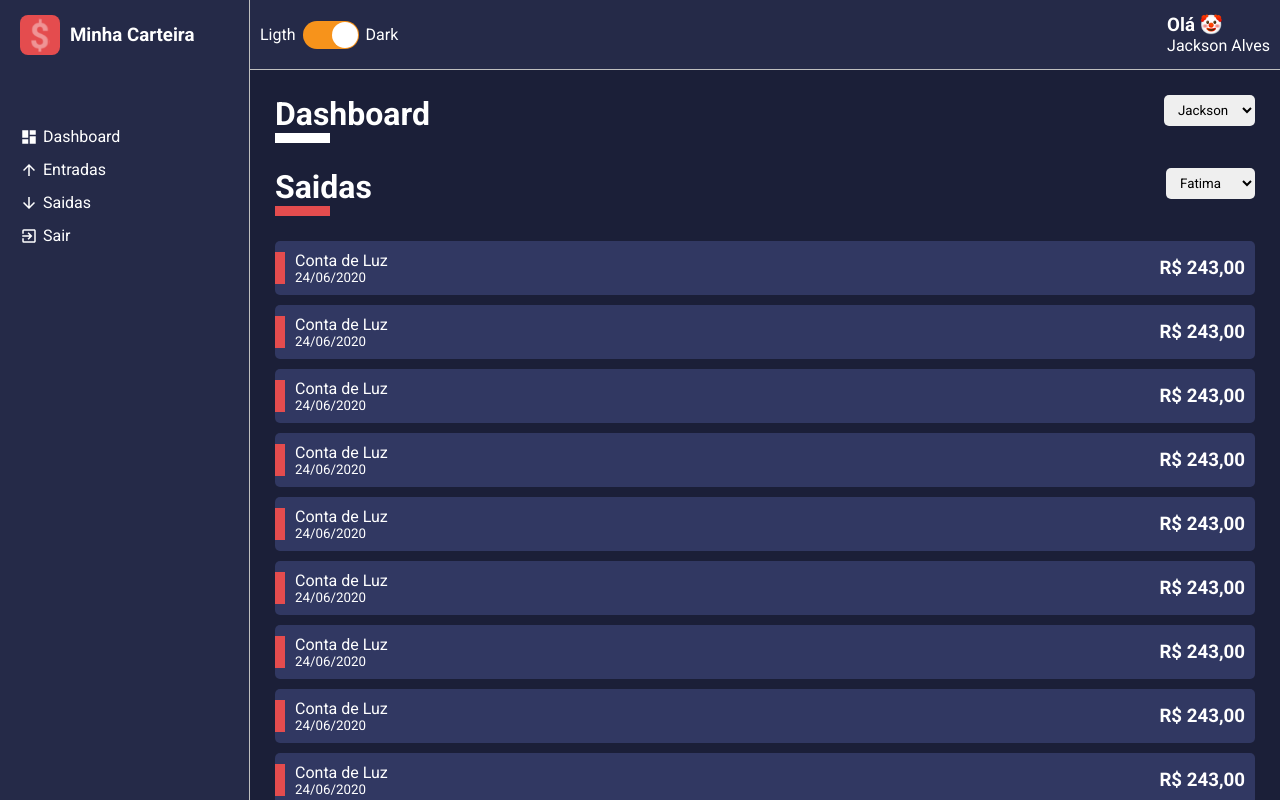
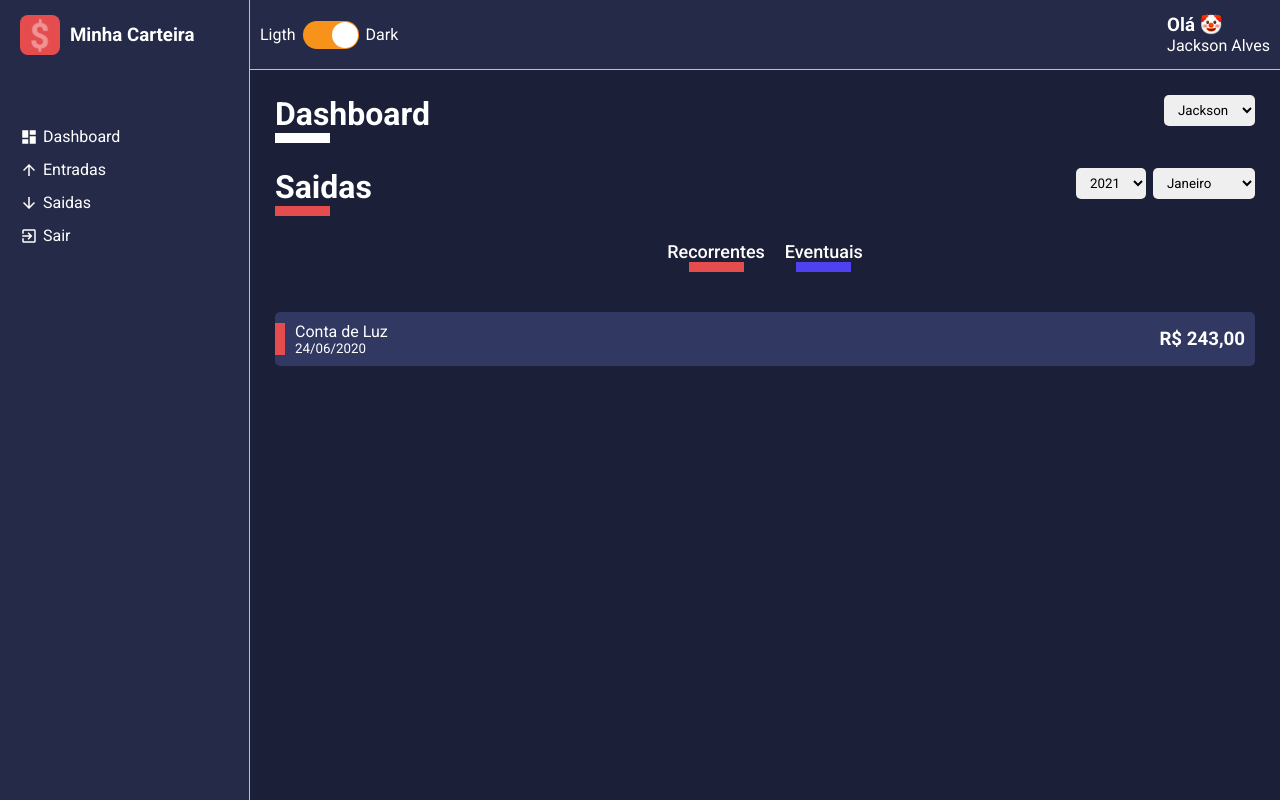
Before and after one commit to jf-alves/meus-gastos, a React (Create React App) app: page /dashboard in a window 1280 px wide. Built offline with nearby package versions, Linux system fonts and the light colour scheme.

Commit message:
create filters

```diff
--- a/src/components/HistoryFinanceCard/index.tsx
+++ b/src/components/HistoryFinanceCard/index.tsx
@@ -3,7 +3,6 @@
 import { Container, Tag } from './style';
 
 interface IHistoryFinanceCardProps {
-    cardColor: string;
     tagColor: string;
     title: string;
     subtitle: string;
@@ -11,7 +10,6 @@
 }
 
 const HistoryFinanceCard: React.FC<IHistoryFinanceCardProps> = ({
-    cardColor,
     tagColor,
     title,
     subtitle,
@@ -20,7 +18,7 @@
  }) => {
 
     return (
-        <Container color={cardColor}>
+        <Container>
             <Tag color={tagColor}/>
             <div>
                 <span>{title}</span>
--- a/src/components/HistoryFinanceCard/style.ts
+++ b/src/components/HistoryFinanceCard/style.ts
@@ -1,15 +1,11 @@
 import styled from "styled-components";
-
-interface IContainerProps{
-    color: string;
-}
 
 interface ITagProps{
     color: string;
 }
 
-export const Container = styled.li<IContainerProps>`
-    background-color: ${props => props.color};
+export const Container = styled.li`
+    background-color: ${props => props.theme.colors.tertiary};
 
     list-style: none;
     border-radius: 5px;
--- a/src/pages/List/index.tsx
+++ b/src/pages/List/index.tsx
@@ -3,135 +3,49 @@
 import ContentHeader from '../../components/ContentHeader';
 import SelectInput from '../../components/SelectInput';
 import HistoryFinanceCard from '../../components/HistoryFinanceCard';
-import { Container, Content } from './style';
+import { Container, Content, Filters } from './style';
 
 const List: React.FC = () => {
 
-    const options = [
-        {value: 'Fatima', label: 'Fatima'},
-        {value: 'Jurandir', label: 'Jurandir'},
-        {value: 'Kaylane', label: 'Kaylane'}
+    const months = [
+        {value: 1, label: 'Janeiro'},
+        {value: 2, label: 'Fevereiro'},
+        {value: 3, label: 'Março'},
+        {value: 4, label: 'Abril'},
+        {value: 5, label: 'Maio'},
+        {value: 6, label: 'Junho'},
+        {value: 7, label: 'Julho'},
+        {value: 8, label: 'Agosto'},
+        {value: 9, label: 'Setembro'},
+        {value: 10, label: 'Outubro'},
+        {value: 11, label: 'Novembro'},
+        {value: 12, label: 'Dezembro'}
+    ];
+
+    const years = [
+        {value: 2021, label: 2021},
+        {value: 2022, label: 2022 }
     ];
 
     return(
         <Container>
             <ContentHeader title="Saidas" lineColor="#E44C4E">
-                <SelectInput options={options}/>
+                <SelectInput options={years}/>
+                <SelectInput options={months}/>
             </ContentHeader>
+
+            <Filters>
+                <button type="button" className="tag-filter tag-filter-recurrent">
+                    Recorrentes
+                </button>
+
+                <button type="button" className="tag-filter tag-filter-eventual">
+                    Eventuais
+                </button>
+            </Filters>
 
             <Content>
                 <HistoryFinanceCard
-                    cardColor="#313862"
-                    tagColor="#E44C4E"
-                    title="Conta de Luz "
-                    subtitle=" 24/06/2020"
-                    amount="R$ 243,00"
-                />
-            </Content>
-
-            <Content>
-                <HistoryFinanceCard
-                    cardColor="#313862"
-                    tagColor="#E44C4E"
-                    title="Conta de Luz "
-                    subtitle=" 24/06/2020"
-                    amount="R$ 243,00"
-                />
-            </Content>
-
-            <Content>
-                <HistoryFinanceCard
-                    cardColor="#313862"
-                    tagColor="#E44C4E"
-                    title="Conta de Luz "
-                    subtitle=" 24/06/2020"
-                    amount="R$ 243,00"
-                />
-            </Content>
-
-            <Content>
-                <HistoryFinanceCard
-                    cardColor="#313862"
-                    tagColor="#E44C4E"
-                    title="Conta de Luz "
-                    subtitle=" 24/06/2020"
-                    amount="R$ 243,00"
-                />
-            </Content>
-
-            <Content>
-                <HistoryFinanceCard
-                    cardColor="#313862"
-                    tagColor="#E44C4E"
-                    title="Conta de Luz "
-                    subtitle=" 24/06/2020"
-                    amount="R$ 243,00"
-                />
-            </Content>
-
-            <Content>
-                <HistoryFinanceCard
-                    cardColor="#313862"
-                    tagColor="#E44C4E"
-                    title="Conta de Luz "
-                    subtitle=" 24/06/2020"
-                    amount="R$ 243,00"
-                />
-            </Content>
-
-            <Content>
-                <HistoryFinanceCard
-                    cardColor="#313862"
-                    tagColor="#E44C4E"
-                    title="Conta de Luz "
-                    subtitle=" 24/06/2020"
-                    amount="R$ 243,00"
-                />
-            </Content>
-
-            <Content>
-                <HistoryFinanceCard
-                    cardColor="#313862"
-                    tagColor="#E44C4E"
-                    title="Conta de Luz "
-                    subtitle=" 24/06/2020"
-                    amount="R$ 243,00"
-                />
-            </Content>
-
-            <Content>
-                <HistoryFinanceCard
-                    cardColor="#313862"
-                    tagColor="#E44C4E"
-                    title="Conta de Luz "
-                    subtitle=" 24/06/2020"
-                    amount="R$ 243,00"
-                />
-            </Content>
-
-            <Content>
-                <HistoryFinanceCard
-                    cardColor="#313862"
-                    tagColor="#E44C4E"
-                    title="Conta de Luz "
-                    subtitle=" 24/06/2020"
-                    amount="R$ 243,00"
-                />
-            </Content>
-
-            <Content>
-                <HistoryFinanceCard
-                    cardColor="#313862"
-                    tagColor="#E44C4E"
-                    title="Conta de Luz "
-                    subtitle=" 24/06/2020"
-                    amount="R$ 243,00"
-                />
-            </Content>
-
-            <Content>
-                <HistoryFinanceCard
-                    cardColor="#313862"
                     tagColor="#E44C4E"
                     title="Conta de Luz "
                     subtitle=" 24/06/2020"
--- a/src/pages/List/style.ts
+++ b/src/pages/List/style.ts
@@ -2,4 +2,42 @@
 
 export const Container = styled.div``;
 
+export const Filters = styled.div`
+  width: 100%;
+  display: flex;
+  justify-content: center;
+
+  margin-bottom: 40px;
+
+  .tag-filter {
+    font-size: 18px;
+    font-weight: 500;
+    background: none;
+    color: ${(props) => props.theme.colors.white};
+
+    margin: 0 10px;
+
+    transition: opacity 0.3s;
+
+    &:hover {
+      opacity: 0.7;
+    }
+  }
+
+  .tag-filter-recurrent::after {
+    content: "";
+    display: block;
+    width: 55px;
+    margin: 0 auto;
+    border-bottom: 10px solid ${(props) => props.theme.colors.warning};
+  }
+  .tag-filter-eventual::after {
+    content: "";
+    display: block;
+    width: 55px;
+    margin: 0 auto;
+    border-bottom: 10px solid ${(props) => props.theme.colors.sucess};
+  }
+`;
+
 export const Content = styled.div``;
```
